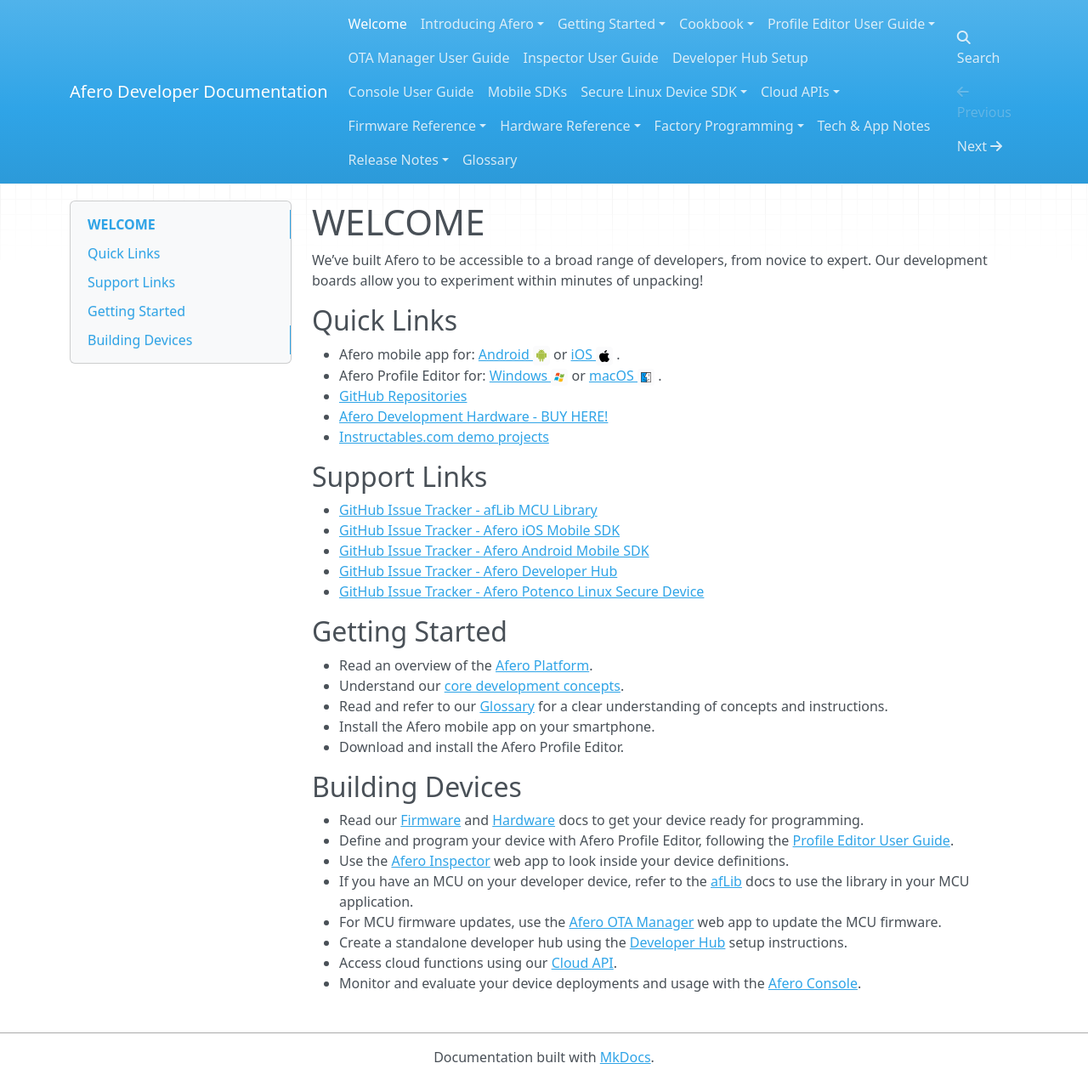
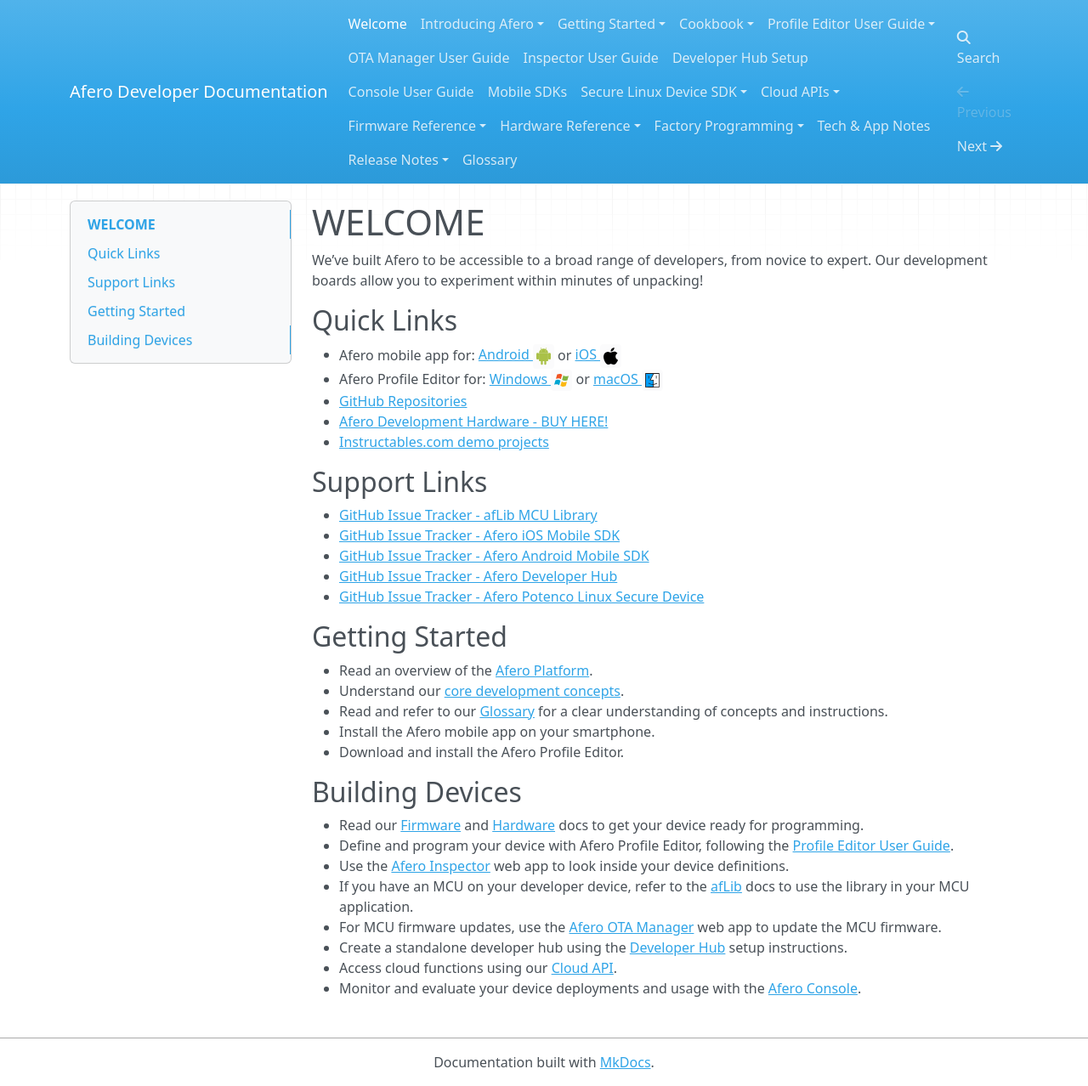
Before and after one commit to cdevshub/afero-devdocs, an MkDocs documentation site: the page built from docs/index.md, in a window 1280 px wide. Shown: the whole page at 85% size. Built offline with MkDocs 1.6.1, drawn with Linux system fonts in a browser that asks for light colours; nearby versions of some CDN libraries.

Commit message:
Refined some images and code blocks

```diff
--- a/docs/index.md
+++ b/docs/index.md
@@ -4,8 +4,8 @@
 
 ## Quick Links
 
-* Afero mobile app for: [Android <img src="img/android.svg" alt="drawing" width="20" style="vertical-align:middle;margin:0px 0px;border:none">](https://play.google.com/store/apps/details?id=io.afero.tokui.prod.release) or [iOS <img src="img/apple.svg" alt="drawing" width="20" style="vertical-align:middle;margin:0px 0px;border:none">](https://apps.apple.com/us/app/afero-iot-platform/id1065087421?ls=1) .
-* Afero Profile Editor for: [Windows <img src="img/windows.svg" alt="drawing" width="20" style="vertical-align:middle;margin:0px 0px;border:none">](https://cdn.afero.io/latest-ape/win) or [macOS <img src="img/macos.svg" alt="drawing" width="20" style="vertical-align:middle;margin:0px 0px;border:none">](https://cdn.afero.io/latest-ape/mac) .
+* Afero mobile app for: [Android <img src="img/android.svg" alt="drawing" width="25" style="vertical-align:middle;margin:0px 0px;border:none">](https://play.google.com/store/apps/details?id=io.afero.tokui.prod.release) or [iOS <img src="img/apple.svg" alt="drawing" width="25" style="vertical-align:middle;margin:0px 0px;border:none">](https://apps.apple.com/us/app/afero-iot-platform/id1065087421?ls=1)
+* Afero Profile Editor for: [Windows <img src="img/windows.svg" alt="drawing" width="25" style="vertical-align:middle;margin:0px 0px;border:none">](https://cdn.afero.io/latest-ape/win) or [macOS <img src="img/macos.svg" alt="drawing" width="25" style="vertical-align:middle;margin:0px 0px;border:none">](https://cdn.afero.io/latest-ape/mac)
 * [GitHub Repositories](https://github.com/aferodeveloper)
 * [Afero Development Hardware - BUY HERE!](Hardware)
 * [Instructables.com demo projects](http://www.instructables.com/howto/afero)
```
Also changed, not shown: docs/CoreConcepts.md (+2 -1 lines), docs/Lesson2.md (+1 -1 lines), docs/StandaloneHub.md (+3 -3 lines).
